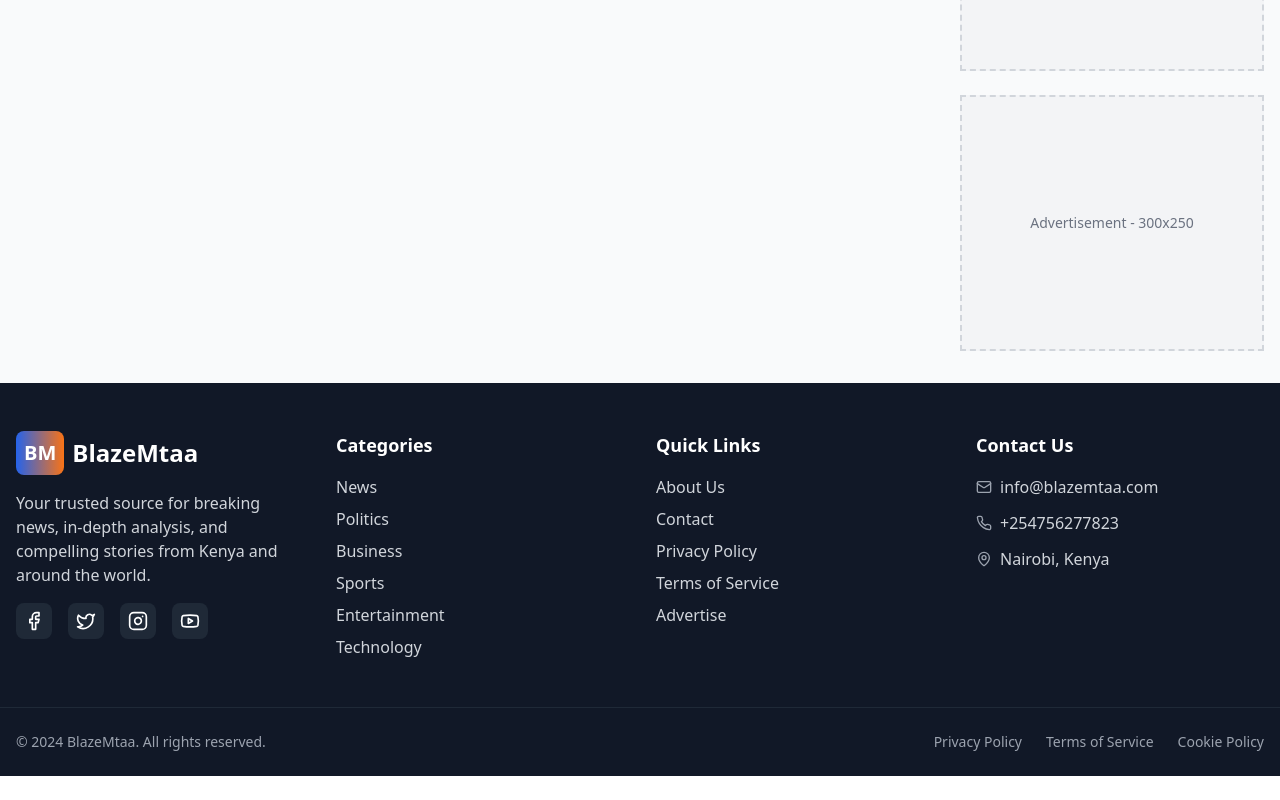
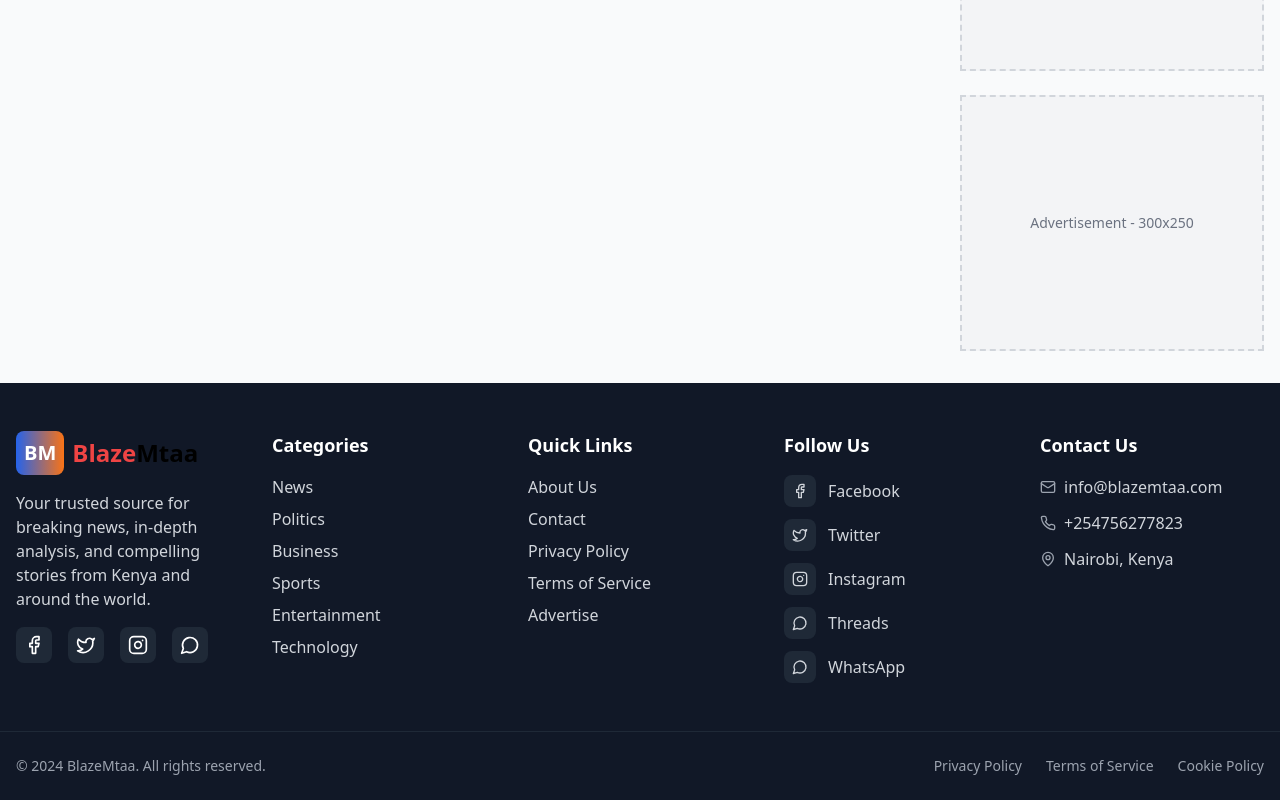
Before and after one commit to stephenW-cyber/blaze-mtaa-blogs-hub, a React (Vite) app: page /news in a window 1280 px wide. Shown: the part 705-1505 px from the top of the page. Before the commit the page ends 1481 px from the top, so only its background shows below. Built offline with nearby package versions, Linux system fonts and the light colour scheme.

Commit message:
Add social media links to footer
Add Facebook, Twitter (X), Instagram, Threads, and WhatsApp links to the "Follow Us" section in the footer, positioned between the Quick Links and Contact Us sections.

```diff
--- a/src/components/Footer.tsx
+++ b/src/components/Footer.tsx
@@ -1,6 +1,6 @@
 
 import React from 'react';
-import { Facebook, Twitter, Instagram, Youtube, Mail, Phone, MapPin } from 'lucide-react';
+import { Facebook, Twitter, Instagram, MessageCircle, Phone, Mail, MapPin } from 'lucide-react';
 import { Link } from 'react-router-dom';
 
 const Footer = () => {
@@ -12,18 +12,29 @@ const Footer = () => {
     'About Us', 'Contact', 'Privacy Policy', 'Terms of Service', 'Advertise'
   ];
 
+  const socialLinks = [
+    { name: 'Facebook', icon: Facebook, url: '#', hoverColor: 'hover:bg-blue-600' },
+    { name: 'Twitter', icon: Twitter, url: '#', hoverColor: 'hover:bg-blue-400' },
+    { name: 'Instagram', icon: Instagram, url: '#', hoverColor: 'hover:bg-pink-600' },
+    { name: 'Threads', icon: MessageCircle, url: '#', hoverColor: 'hover:bg-gray-600' },
+    { name: 'WhatsApp', icon: MessageCircle, url: '#', hoverColor: 'hover:bg-green-600' }
+  ];
+
   return (
     <footer className="bg-gray-900 text-white">
       {/* Main Footer */}
       <div className="container mx-auto px-4 py-12">
-        <div className="grid md:grid-cols-2 lg:grid-cols-4 gap-8">
+        <div className="grid md:grid-cols-2 lg:grid-cols-5 gap-8">
           {/* Brand Section */}
           <div>
             <div className="flex items-center space-x-2 mb-4">
               <div className="bg-gradient-to-r from-blue-600 to-orange-500 p-2 rounded-lg">
                 <span className="text-white font-bold text-xl">BM</span>
               </div>
-              <span className="text-2xl font-bold">BlazeMtaa</span>
+              <span className="text-2xl font-bold">
+                <span className="text-red-500">Blaze</span>
+                <span className="text-black">Mtaa</span>
+              </span>
             </div>
             <p className="text-gray-300 mb-4">
               Your trusted source for breaking news, in-depth analysis, and compelling stories from Kenya and around the world.
@@ -39,7 +50,7 @@ const Footer = () => {
                 <Instagram size={20} />
               </button>
               <button className="p-2 bg-gray-800 rounded-lg hover:bg-red-600 transition-colors">
-                <Youtube size={20} />
+                <MessageCircle size={20} />
               </button>
             </div>
           </div>
@@ -76,6 +87,28 @@ const Footer = () => {
                 </li>
               ))}
             </ul>
+          </div>
+
+          {/* Follow Us */}
+          <div>
+            <h3 className="text-lg font-bold mb-4">Follow Us</h3>
+            <div className="space-y-3">
+              {socialLinks.map((social) => {
+                const IconComponent = social.icon;
+                return (
+                  <a
+                    key={social.name}
+                    href={social.url}
+                    className="flex items-center space-x-3 text-gray-300 hover:text-white transition-colors group"
+                  >
+                    <div className={`p-2 bg-gray-800 rounded-lg ${social.hoverColor} transition-colors`}>
+                      <IconComponent size={16} />
+                    </div>
+                    <span>{social.name}</span>
+                  </a>
+                );
+              })}
+            </div>
           </div>
 
           {/* Contact Info */}
```
